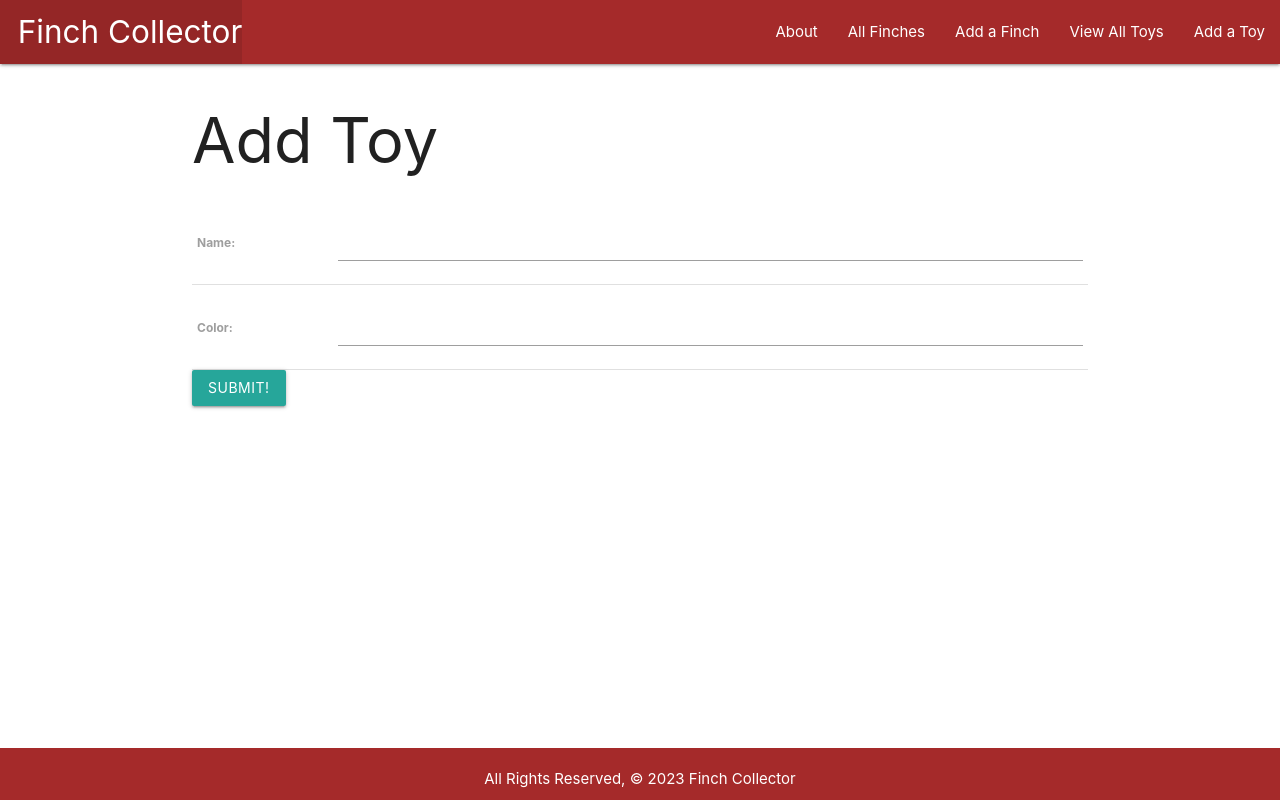
After one commit to chajiiiii/finchcollector, a Django app: page /toys/create in a window 1280 px wide. The commit adds this page. Run offline with Django 4.2, Linux system fonts and the light colour scheme.

Commit message:
Add Toy model, add index, create, detail functionalities

```diff
--- a/main_app/models.py
+++ b/main_app/models.py
@@ -11,10 +11,24 @@ MEALS = (
 )
 
 # Create your models here.
+
+class Toy(models.Model):
+    name = models.CharField(max_length=30)
+    color = models.CharField(max_length=30)
+
+    def __str__(self):
+        return self.name
+
+    def get_absolute_url(self):
+        return reverse("toys_detail", kwargs={'pk': self.id})
+
+
 class Finch(models.Model):
     breed = models.CharField(max_length=50)
     wingspan = models.CharField(max_length=50)
     colors = models.CharField(max_length=50)
+
+    toys = models.ManyToManyField(Toy)
 
     def __str__(self):
         return self.breed
--- a/main_app/templates/base.html
+++ b/main_app/templates/base.html
@@ -2,11 +2,14 @@
 <!DOCTYPE html>
 <html lang="en">
   <head>
-    <meta charset="UTF-8">
-    <meta name="viewport" content="width=device-width, initial-scale=1.0">
+    <meta charset="UTF-8" />
+    <meta name="viewport" content="width=device-width, initial-scale=1.0" />
     <title>Finch Collector</title>
-    <link rel="stylesheet" href="https://cdnjs.cloudflare.com/ajax/libs/materialize/1.0.0/css/materialize.min.css">
-    <link rel="stylesheet" href="{% static 'css/style.css' %}">
+    <link
+      rel="stylesheet"
+      href="https://cdnjs.cloudflare.com/ajax/libs/materialize/1.0.0/css/materialize.min.css"
+    />
+    <link rel="stylesheet" href="{% static 'css/style.css' %}" />
     <script src="https://cdnjs.cloudflare.com/ajax/libs/materialize/1.0.0/js/materialize.min.js"></script>
   </head>
   <body>
@@ -14,24 +17,25 @@
       <nav>
         <div class="nav-wrapper">
           <ul>
-              <li><a href="/" class="left brand-logo">&nbsp;&nbsp;Finch Collector</a></li>
+            <li>
+              <a href="/" class="left brand-logo"
+                >&nbsp;&nbsp;Finch Collector</a
+              >
+            </li>
           </ul>
           <ul class="right">
             <li><a href="{% url 'about' %}">About</a></li>
             <li><a href="{% url 'index' %}">All Finches</a></li>
             <li><a href="{% url 'finches_create' %}">Add a Finch</a></li>
+            <li><a href="{% url 'toys_index' %}">View All Toys</a></li>
+            <li><a href="{% url 'toys_create' %}">Add a Toy</a></li>
           </ul>
         </div>
       </nav>
     </header>
-      <main class="container">
-          {% block content %}
-          {% endblock %}
-      </main>
+    <main class="container">{% block content %} {% endblock %}</main>
     <footer class="page-footer">
-          <div>
-              All Rights Reserved, &copy; 2023 Finch Collector
-          </div>
+      <div>All Rights Reserved, &copy; 2023 Finch Collector</div>
     </footer>
   </body>
 </html>
--- /dev/null
+++ b/main_app/templates/main_app/toy_form.html
@@ -0,0 +1,17 @@
+{% extends 'base.html' %} {% block content %} {% if object %}
+<h1>Edit <span class="teal-text">{{object.name}}</span></h1>
+{% else %}
+<h1>Add Toy</h1>
+{% endif %}
+<!-- Leaving the action empty makes the form post to the same url used to display it -->
+<form action="" method="post">
+  <!-- Django requires the following for security purposes -->
+  {% csrf_token %}
+  <table>
+    <!-- Render the inputs inside of <tr>s & <td>s -->
+    {{ form.as_table }}
+  </table>
+  <input type="submit" value="Submit!" class="btn" />
+</form>
+
+{% endblock %}
--- a/main_app/urls.py
+++ b/main_app/urls.py
@@ -10,4 +10,7 @@ urlpatterns = [
     path("finches/<int:pk>/update/", views.FinchUpdate.as_view(), name="finches_update"),
     path("finches/<int:finch_id>/delete/", views.finches_delete, name="finches_delete"),
     path("finches/<int:finch_id>/add_feeding", views.add_feeding, name="add_feeding"),
+    path("toys/", views.ToyList.as_view(), name="toys_index"),
+    path('toys/<int:pk>/', views.ToyDetail.as_view(), name='toys_detail'),
+    path("toys/create", views.ToyCreate.as_view(), name="toys_create"),
 ]
--- a/main_app/views.py
+++ b/main_app/views.py
@@ -1,8 +1,9 @@
 from django.shortcuts import render, redirect
 
 from django.views.generic.edit import CreateView, UpdateView, DeleteView
+from django.views.generic import ListView, DetailView
 
-from .models import Finch
+from .models import Finch, Toy
 
 from .forms import FeedingForm
 
@@ -61,3 +62,13 @@ def add_feeding(request, finch_id):
         new_feeding.finch_id = finch_id
         new_feeding.save()
     return redirect('detail', finch_id=finch_id)
+
+class ToyList(ListView):
+    model = Toy
+
+class ToyDetail(DetailView):
+  model = Toy
+
+class ToyCreate(CreateView):
+    model = Toy
+    fields = '__all__'
```
Also changed, not shown: main_app/templates/main_app/toy_detail.html (added, +15 -0 lines), main_app/templates/main_app/toy_list.html (added, +14 -0 lines), main_app/migrations/0003_toy_alter_feeding_options.py (added). Lines whose indentation alone changed are shown as unchanged.
